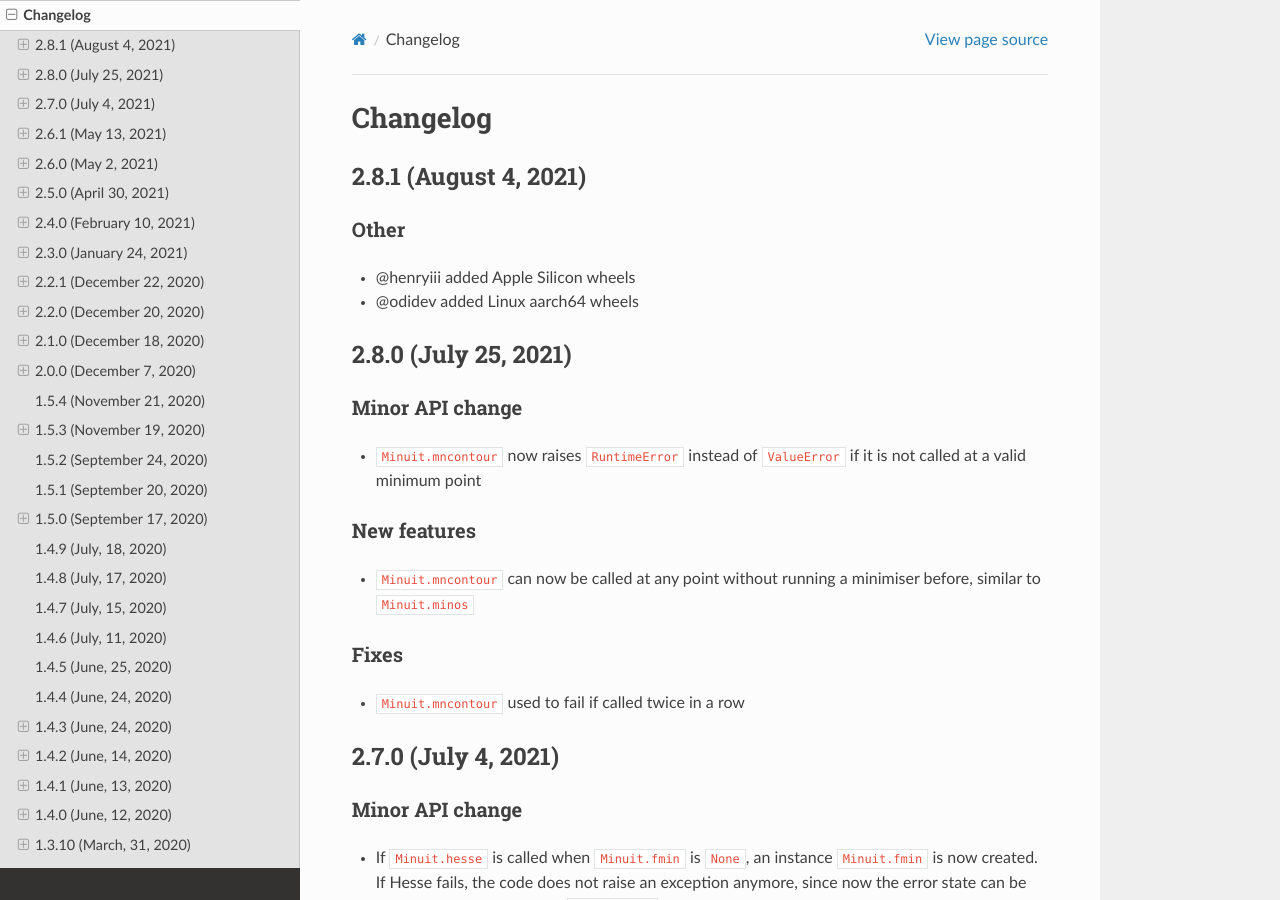
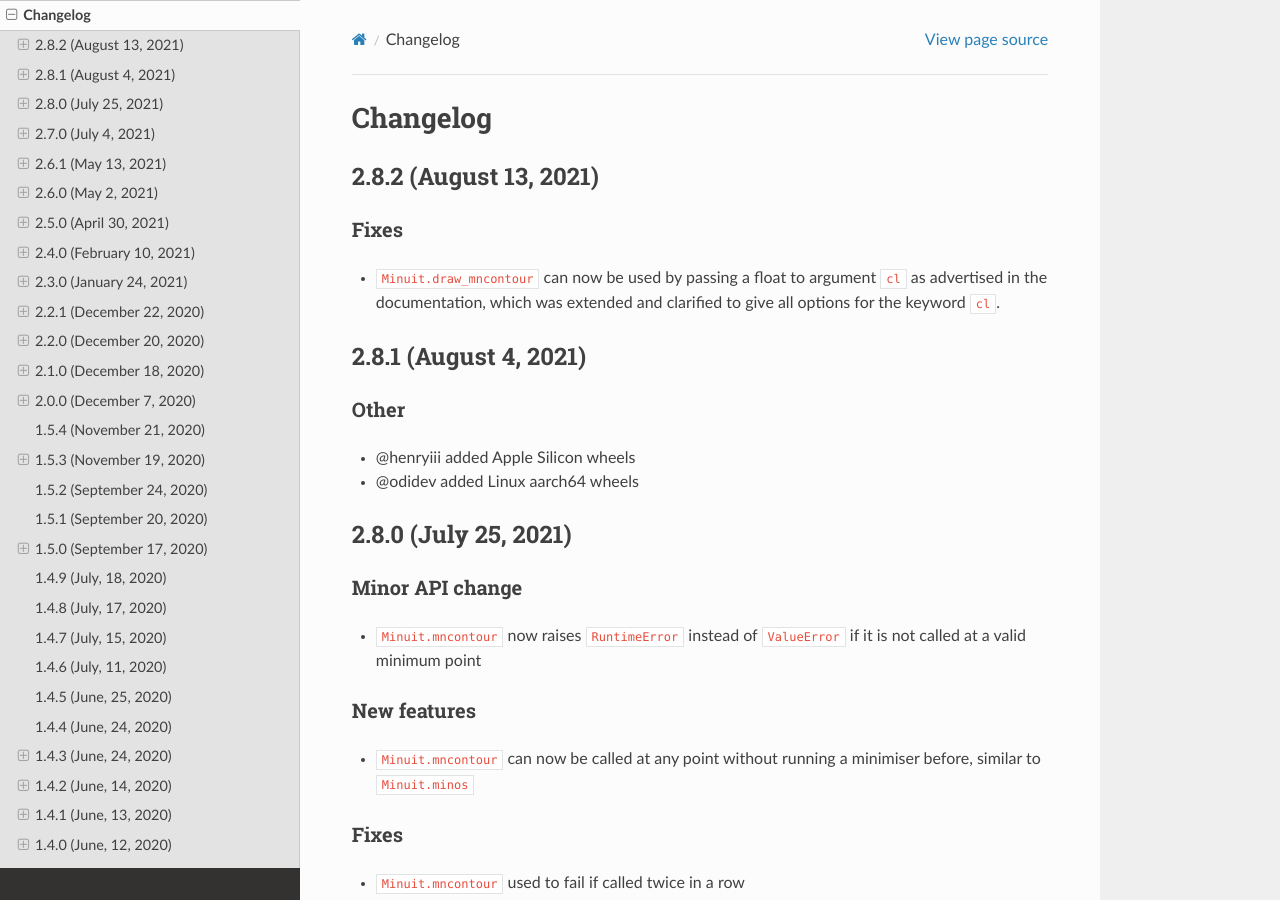
Before and after one commit to scikit-hep/iminuit, a Sphinx documentation site: the page built from doc/changelog.rst, in a window 1280 px wide and 900 px high. Built offline with Sphinx 7.4.7 and the Read the Docs theme 2.0.0, drawn with Linux system fonts in a browser that asks for light colours.

Commit message:
expose the bug

```diff
--- a/doc/changelog.rst
+++ b/doc/changelog.rst
@@ -4,6 +4,15 @@
 
 Changelog
 =========
+
+2.8.2 (August 13, 2021)
+----------------------
+
+Fixes
+~~~~~
+- ``Minuit.draw_mncontour`` can now be used by passing a float to argument ``cl`` as
+  advertised in the documentation, which was extended and clarified to give all options
+  for the keyword ``cl``.
 
 2.8.1 (August 4, 2021)
 ----------------------
--- a/src/iminuit/version.py
+++ b/src/iminuit/version.py
@@ -7,7 +7,7 @@
 # - Increase MAINTENANCE when fixing bugs without adding features
 # - During development, add suffix .devN with N >= 0
 # - For release candidates, add suffix .rcN with N >= 0
-version = "2.8.1"
+version = "2.8.2"
 
 # We list the corresponding ROOT version of the C++ Minuit2 library here
 root_version = "v6-25-01-1694-g187368db19"
```
Also changed, not shown: 1 other file.
